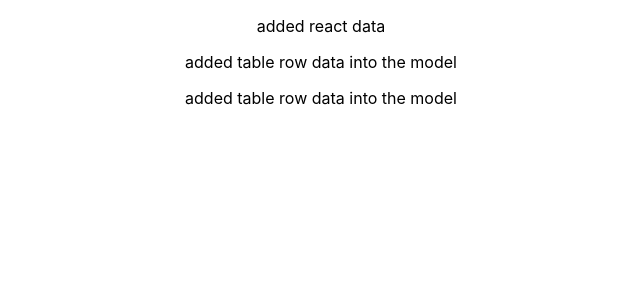
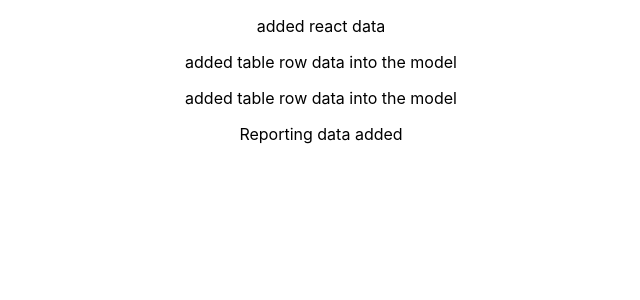
Before and after one commit to madhavi-anneboina/my-reactapp, a React (Create React App) app: page / in a window 1280 px wide. Shown: the top 300 px of the page, without its empty margins (319-959 px from the left). Built offline with nearby package versions, Linux system fonts and the light colour scheme.

Commit message:
reporters added

```diff
--- a/src/App.js
+++ b/src/App.js
@@ -8,6 +8,7 @@ function App() {
        <p> added react data</p>
        <p>added table row data into the model </p>
        <p>added table row data into the model </p>
+       <p>Reporting data added </p>
 
     </div>
   );
```
